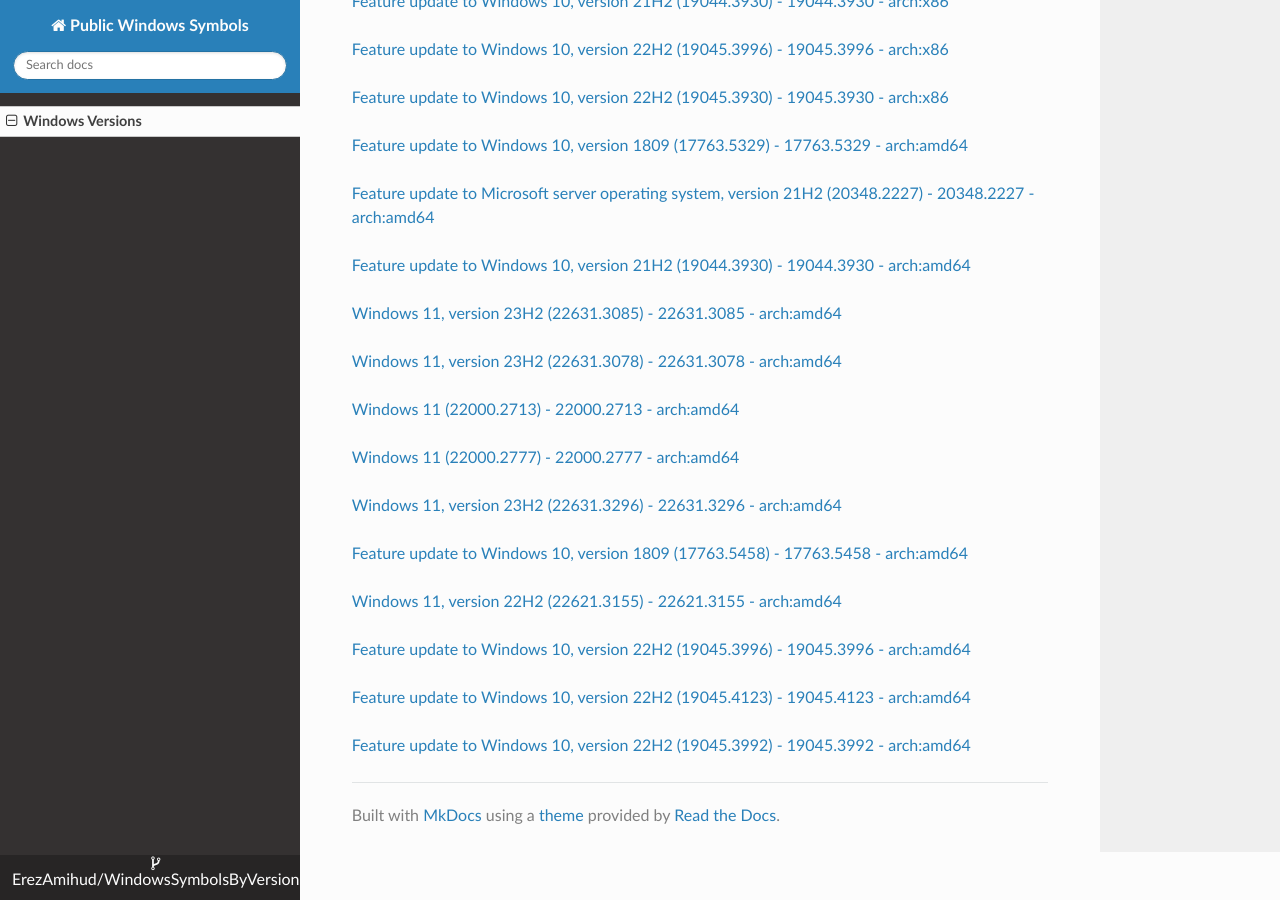
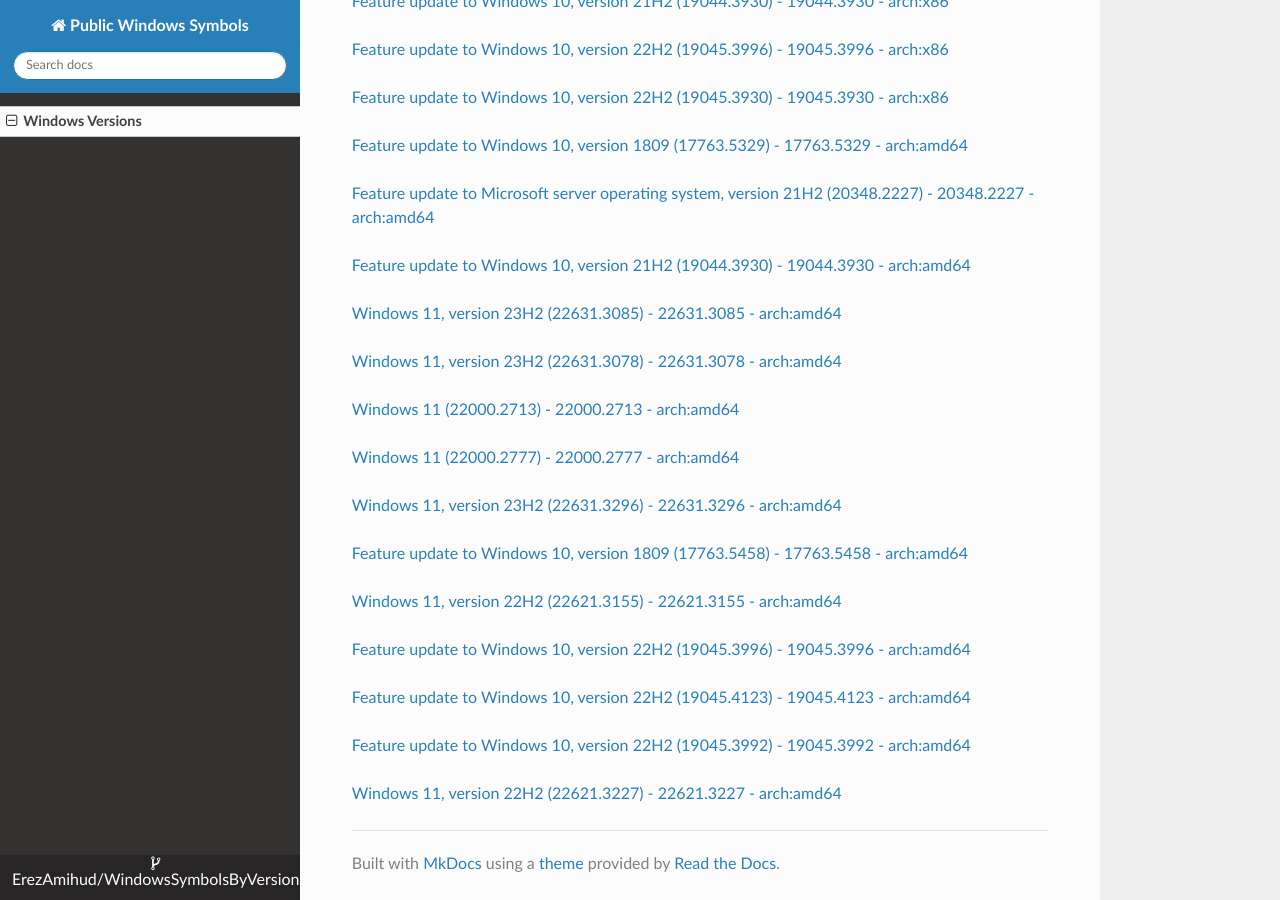
Before and after one commit to ErezAmihud/WindowsSymbolsByVersion, an MkDocs documentation site: the page built from docs/index.md, in a window 1280 px wide and 900 px high, scrolled down 18749 px. Built offline with MkDocs 1.6.1, drawn with Linux system fonts in a browser that asks for light colours; nearby versions of some CDN libraries.

Commit message:
Automated commit, add manifest for ed397f9d-d715-4a5e-a288-243d9ac41093

```diff
--- a/docs/index.md
+++ b/docs/index.md
@@ -1033,3 +1033,6 @@
 
 
 [Feature update to Windows 10, version 22H2 (19045.3992) - 19045.3992 - arch:amd64](https://github.com/ErezAmihud/WindowsSymbolsByVersion/blob/main/manifests/8ed7ea8d-2c38-4ce5-a1ea-ab786275ce06.manifest)
+
+
+[Windows 11, version 22H2 (22621.3227) - 22621.3227 - arch:amd64](https://github.com/ErezAmihud/WindowsSymbolsByVersion/blob/main/manifests/ed397f9d-d715-4a5e-a288-243d9ac41093.manifest)
```
Also changed, not shown: process_builds.json (+1 -1 lines), 1 other file.
